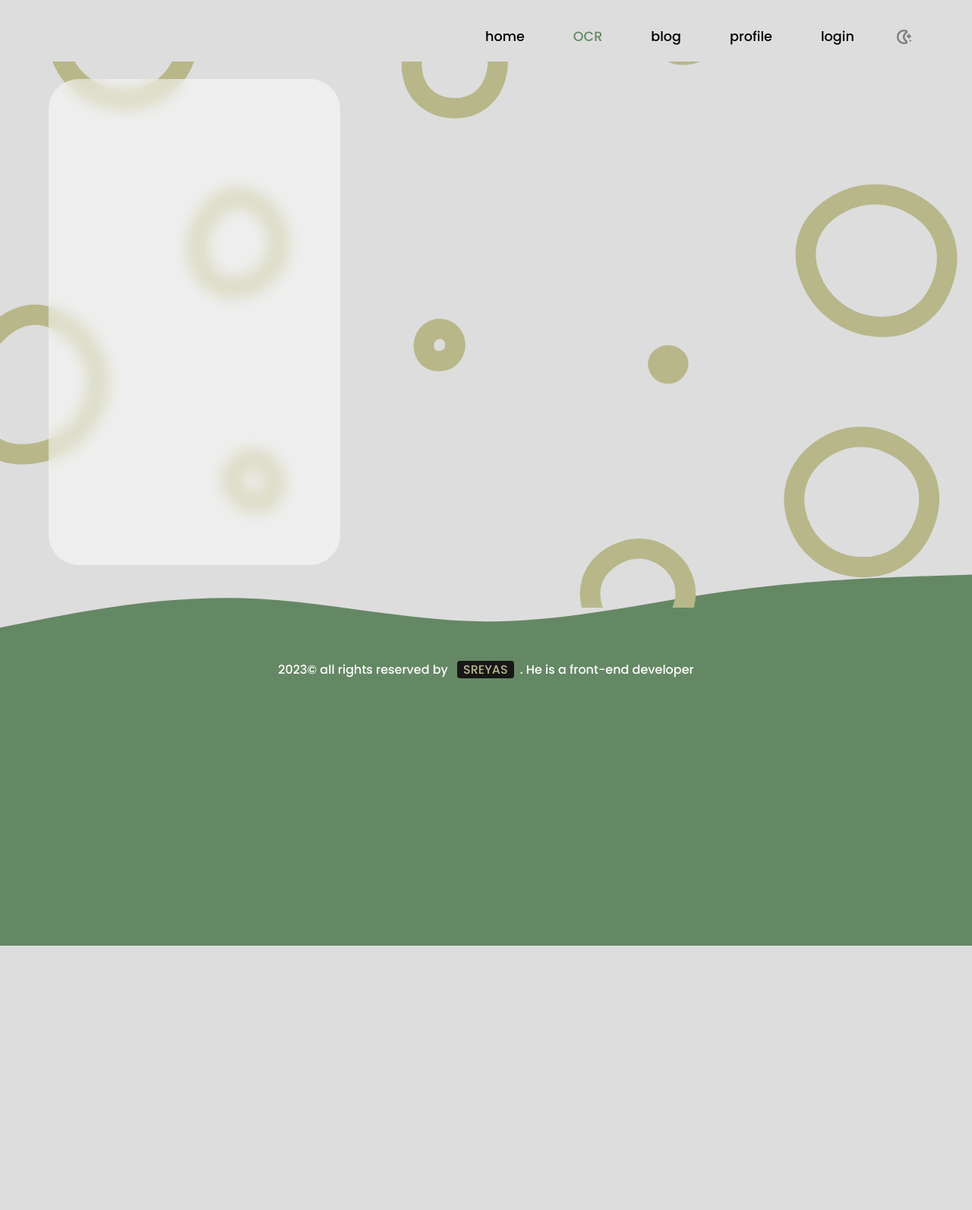
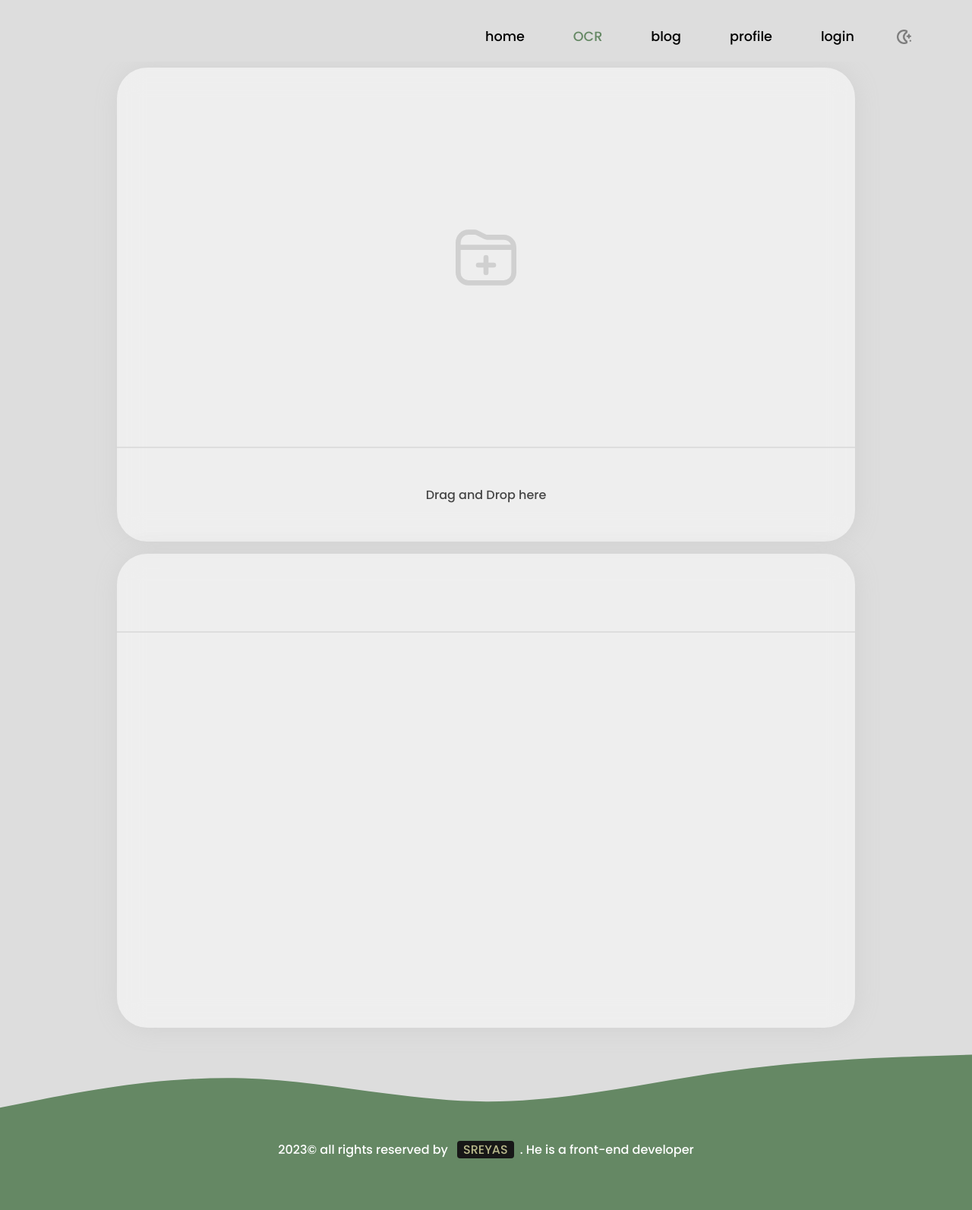
Before and after one commit to ImSreyas/TextWizard, a Flask app: page /ocr in a window 1280 px wide. Shown: the top 1593 px of the page at 76% size. Before the commit the page ends 1245 px from the top, so only its background shows below. Run offline with Flask 2, Linux system fonts and the light colour scheme; some libraries are stand-ins or nearby versions.

Commit message:
ocr main conversion is working

```diff
--- a/public.py
+++ b/public.py
@@ -2,6 +2,10 @@ from flask import *
 from flask_mysqldb import MySQL
 import database as database
 import re, hashlib
+import os
+import uuid
+from ocr_core import ocr_core
+from flask import request
 
 
 public = Blueprint('public', __name__)
@@ -138,6 +142,37 @@ def registration():
         else : return y
     return render_template('registration.html')
 
+
+UPLOAD_FOLDER = '/static/uploads/'
+ALLOWED_EXTENSIONS = {'pdf', 'png', 'jpg', 'jpeg', 'gif'}
+user=Blueprint('user',__name__)
+@public.route('/ocrCore', methods=['GET', 'POST'])
+def upload_page():
+    if request.method == 'POST':
+        # check if the post request has the file part
+        if 'file' not in request.files:
+            return "no file selected"
+        file = request.files.get('file')
+        # if user does not select file, browser also
+        # submit a empty part without filename
+        if file.filename == '':
+            return "no file name"
+        # check if the file extension is allowed
+        if not allowed_file(file.filename):
+            return "invalid file type"
+        # save the file
+        file.save(os.path.join(os.getcwd() + UPLOAD_FOLDER, file.filename))
+        text = ocr_core(file)
+        return text
+    elif request.method == 'GET':
+        return "get method is called"
+
+def allowed_file(filename):
+    return '.' in filename and \
+           filename.rsplit('.', 1)[1].lower() in ALLOWED_EXTENSIONS
+
+
+
 @public.route('/theme/<mode>')
 def theme(mode):
     session['theme'] = mode
--- a/static/css/ocr.css
+++ b/static/css/ocr.css
@@ -1,4 +1,10 @@
 @import url('main.css');
+.main-body{
+    padding: 0;
+    display: flex;
+    align-items: center;
+    flex-direction: column;
+}
 .ocr-page-background{
     width: 100vw;
     height: 100%;
@@ -10,12 +16,72 @@
     object-fit: cover;
 }
 .navigation-bar{
-    width: 30%;
-    height: 80vh;
-    position: fixed;
-    top: 13vh;
+    --size: 12vw;
+    width: calc(100% - 2 * var(--size));
+    height: 78vh;
     background-color: rgba(255, 255, 255, .5);
     border-radius: 2.5rem;
-    backdrop-filter: blur(10px);
-    z-index: 1000;
+    backdrop-filter: blur(16px);
+    overflow: hidden;
+    position: relative;
+    display: grid;
+    grid-template-rows: 4fr 1fr;
+    margin-top: .5rem;
+    box-shadow: .1rem .1rem 2rem rgb(209, 209, 209);
 }
+.navigation-bar:hover{
+    cursor: pointer;
+}
+.image-input-container{
+    display: none;
+}
+.drag-and-drop-icon-container{
+    background-image: url('../../static/images/plus.svg');
+    background-repeat: no-repeat;
+    background-size: 5rem;
+    background-position: center;
+    width: 100%;
+    height: 100%;
+    display: flex;
+    justify-content: center;
+    align-items: center;
+}
+.drag-and-drop-text-container{
+    display: flex;
+    justify-content: center;
+    align-items: center;
+    border-top: 2px solid var(--bg);
+    color: rgb(69, 69, 69);
+}
+.drag-and-drop-icon-container
+img{
+    object-fit: contain;
+    height: 50vh;
+    width: auto;
+    background-repeat: no-repeat;
+}
+/* .drag-and-drop-icon-container
+img:last-child{
+    display: block;
+} */
+.content-bar{
+    --size: 12vw;
+    width: calc(100% - 2 * var(--size));
+    min-height: 78vh;
+    max-height: fit-content;
+    background-color: rgba(255, 255, 255, .5);
+    border-radius: 2.5rem;
+    backdrop-filter: blur(16px);
+    overflow: hidden;
+    position: relative;
+    display: grid;
+    grid-template-rows: 1fr 5fr;
+    margin-top: 1rem;
+    box-shadow: .1rem .1rem 2rem rgb(209, 209, 209);
+}
+.text-header{
+    border-bottom: 2px solid var(--bg);
+}
+.text-content{
+    padding: 1rem 2rem;
+}
--- /dev/null
+++ b/static/js/ocr.js
@@ -0,0 +1,32 @@
+let container = document.getElementById('navigationBar');
+container.addEventListener('click', () => {
+  const input = document.querySelector('.image-input');
+  input.click();
+  input.addEventListener('change', () => {
+    const file = input.files[0];
+    const url = URL.createObjectURL(file);
+    const img = document.createElement('img');
+    img.src = url;
+    let imageItems = document.querySelectorAll('.drag-and-drop-icon-container img');
+    imageItems.forEach((item) => (item.remove()));
+    document.querySelector('.drag-and-drop-icon-container').append(img);
+
+    // Create a new FormData object
+    const formData = new FormData();
+
+    // Add the image file to the form data
+    formData.append('file', file);
+
+    // Send the form data via Ajax
+    $.ajax({
+      url: '/ocrCore',
+      type: "POST",
+      data: formData,
+      processData: false,
+      contentType: false,
+      success: (data) => {
+        $('.text-content').append(data);
+      }
+    });
+  });
+});
--- a/templates/ocr.html
+++ b/templates/ocr.html
@@ -1,18 +1,21 @@
 {% extends 'components/layout.html' %} {% block links %}
 <link rel="stylesheet" href="../static/css/ocr.css" />
+<script src='static/js/jquery.js'></script>
+<script src='static/js/ocr.js' defer></script>
 {% endblock links %} {% block body %}
-<div class='animation-theme ocr-page-background' animation='darkGreen'>
-        {% include 'assets/darkGreen/ocr-page-background.svg' %}
-</div>
-<div class='animation-theme ocr-page-background' animation='yellow'>
-        {% include 'assets/yellow/footerWave.svg' %}
-</div>
 
-<div class='navigation-bar'>
-
+<div class='navigation-bar' id='navigationBar'>
+        <div class='image-input-container'>
+                <form action='' name='form'>
+                        <input type='file' class='image-input' name='imageInput' accept="image/*" />
+                </form>
+        </div>
+        <div class='drag-and-drop-icon-container'></div>
+        <div class='drag-and-drop-text-container'>Drag and Drop here</div>
 </div>
 <div class='content-bar'>
-
+        <div class='text-header'></div>
+        <div class='text-content'></div>
 </div>
 
 {% endblock body %}
```
Also changed, not shown: ocr_core.py (added, +7 -0 lines), static/images/plus.svg (added), static/uploads/abstractClass.png (added), static/uploads/ananthuCategoryListing.png (added), static/uploads/code.png (added), static/uploads/javaCheckBoxProgram.png (added), static/uploads/javaSwingAddTwoNumber.png (added), static/uploads/radioButton.png (added), templates/assets/darkGreen/ocr-page-background.svg (deleted).
